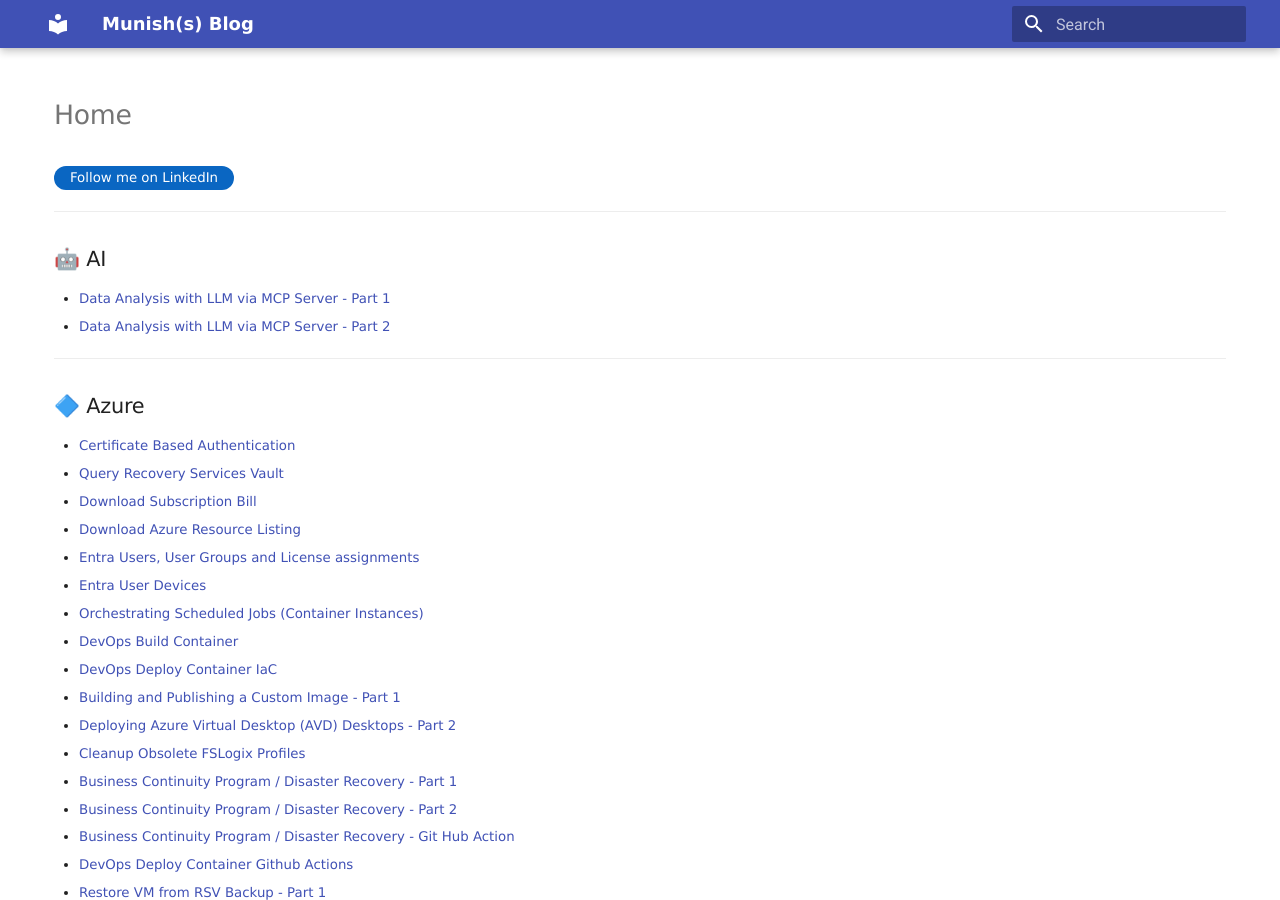
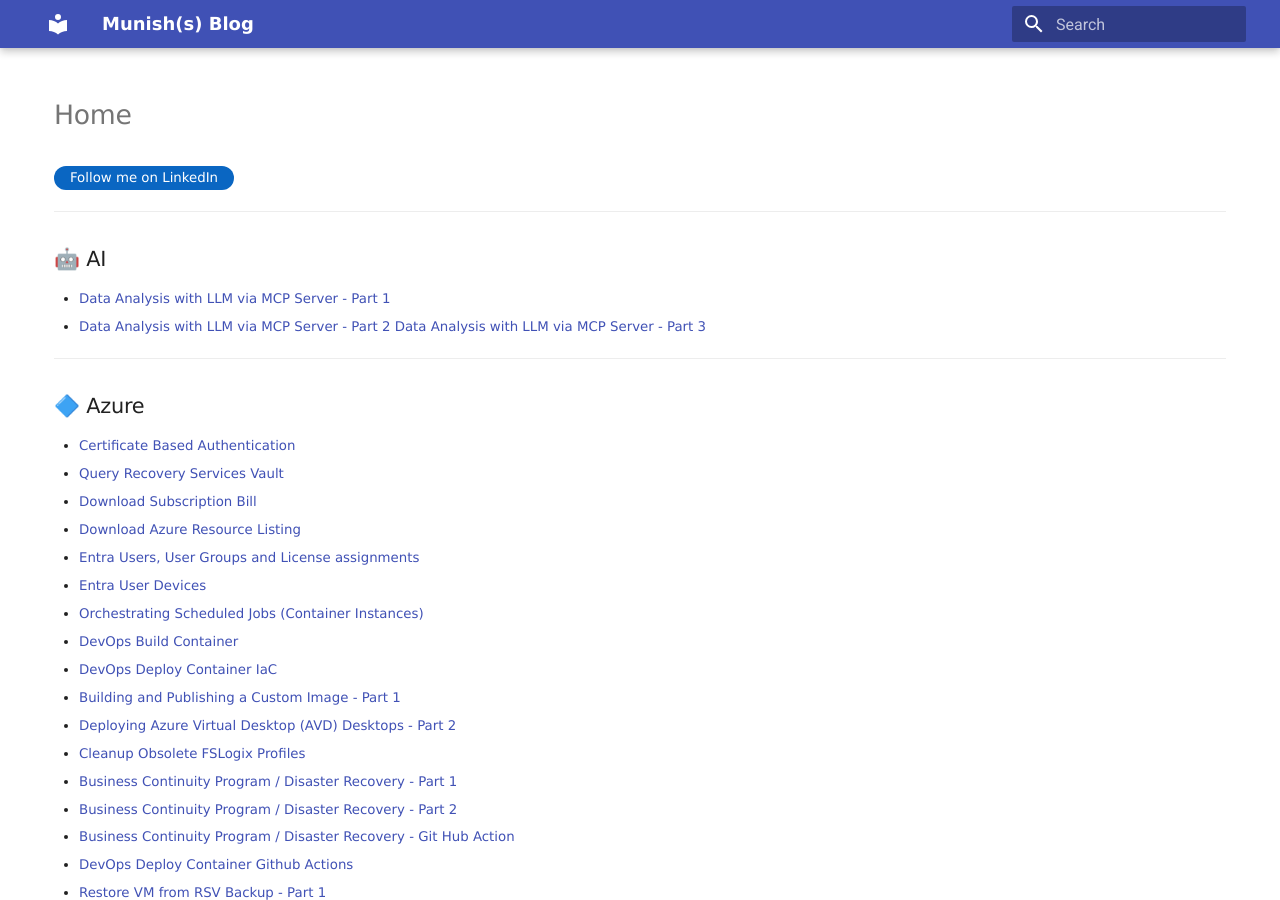
Before and after one commit to Munish-Sethi/pers-blog, an MkDocs documentation site: the page built from docs/index.md, in a window 1280 px wide and 900 px high. Built offline with MkDocs 1.6.1 and Material for MkDocs 9.7.7, drawn with Linux system fonts in a browser that asks for light colours.

Commit message:
Added Part 3 for MCP Server

```diff
--- a/docs/index.md
+++ b/docs/index.md
@@ -23,7 +23,7 @@
 ## 🤖 AI
 - [Data Analysis with LLM via MCP Server - Part 1](ai-claude-mcp-analytic-server-part1.md)
 - [Data Analysis with LLM via MCP Server - Part 2](ai-claude-mcp-analytic-server-part2.md)
-
+  [Data Analysis with LLM via MCP Server - Part 3](ai-claude-mcp-analytic-server-part3.md)
 ---
 
 ## 🔷 Azure
--- a/mkdocs.yml
+++ b/mkdocs.yml
@@ -19,8 +19,9 @@
 nav:
   - Home: index.md
   - AI:
-    - Data Analysis with LLM via MCP Server - Part 1: ai-claude-mcp-analytic-server-part1.md
-    - Data Analysis with LLM via MCP Server - Part 2: ai-claude-mcp-analytic-server-part2.md
+    - Data Analysis with LLM via MCP Server (csv/Parquet) stdio- Part 1: ai-claude-mcp-analytic-server-part1.md
+    - Data Analysis with LLM via MCP Server (database) stdio- Part 2: ai-claude-mcp-analytic-server-part2.md
+    - Data Analysis with LLM via MCP Server (files/database) https- Part 3: ai-claude-mcp-analytic-server-part3.md
   - Azure:
       - Certificate Based Authentication: azure-ad-certificate.md
       - Download Azure Bill: azure-billing.md
```
